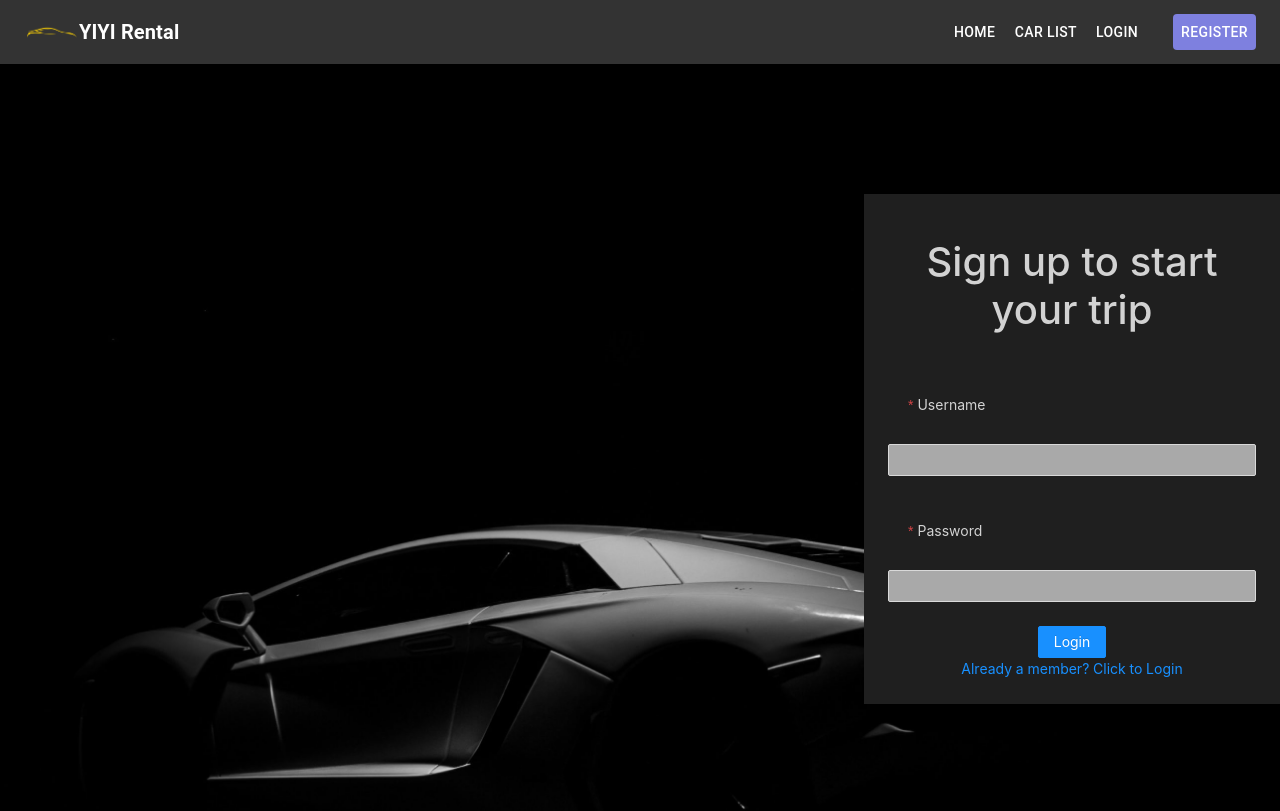
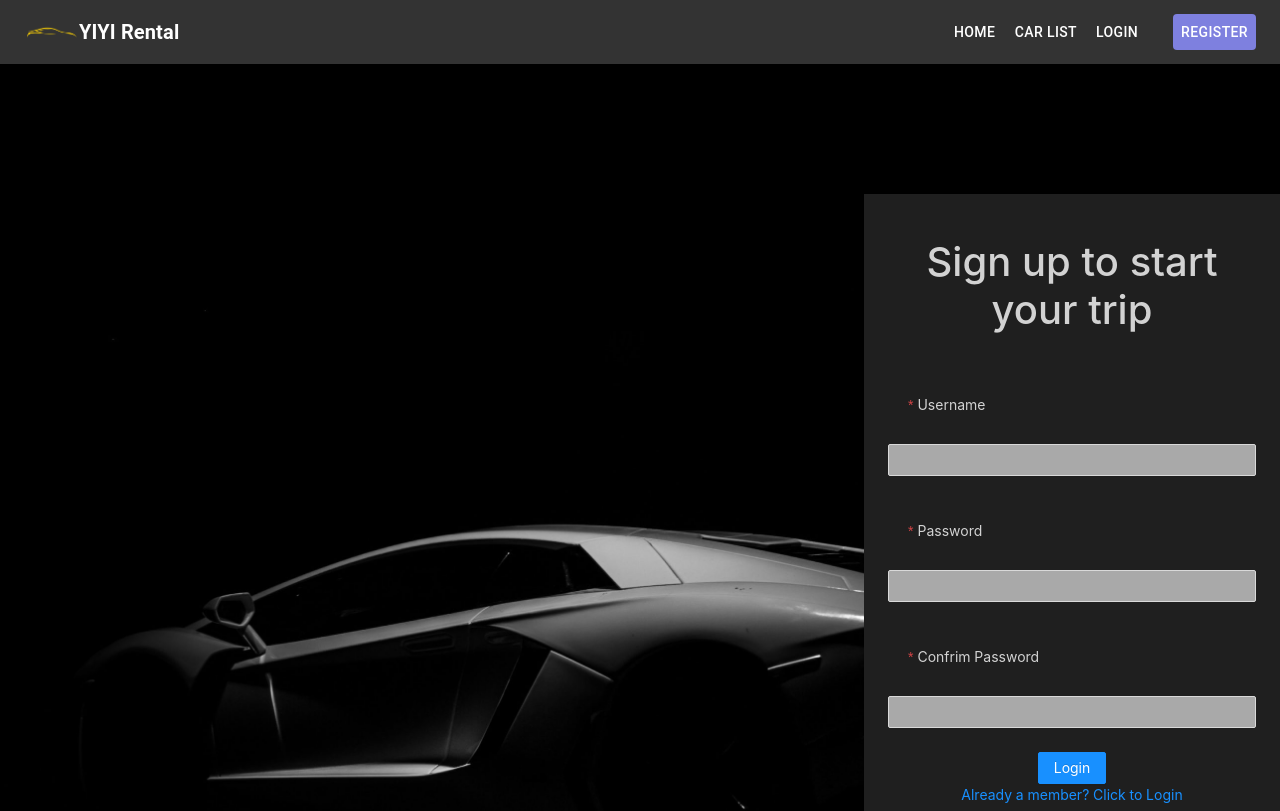
Before and after one commit to HONGKAI123/CMPE195F-CAR_RENTAL, a React (Create React App) app in the folder frontend/: page /register in a window 1280 px wide. Shown: the top 811 px of the page. Built offline with nearby package versions, Linux system fonts and the light colour scheme.

Commit message:
confirm password

```diff
--- a/frontend/src/pages/Register.js
+++ b/frontend/src/pages/Register.js
@@ -9,7 +9,8 @@ import "antd/dist/antd.css";
 function Register() {
   const [userName, setUserName] = useState('');
   const [password, setPassword] = useState('');
-
+  const [cfmpassword, setCPassword] = useState('');
+  //console.log(cfmpassword)
   return (
     <Default>
       <div className='login' >
@@ -26,6 +27,10 @@ function Register() {
                     <Input type='password' onChange={(e) => {setPassword(e.target.value)}}/>
                 </FormItem>
 
+                <FormItem name ='password' label ='Confrim Password' rules = {[{required: true, message:'Please enter your password'}]}>
+                  <Input type = 'password' onChange={(e) => {setCPassword(e.target.value)}}/>
+                </FormItem>
+
                 <Button type="primary" className='btn1'>Login</Button>
                 <div>
                 <a href='./login'>Already a member? Click to Login</a>
```
